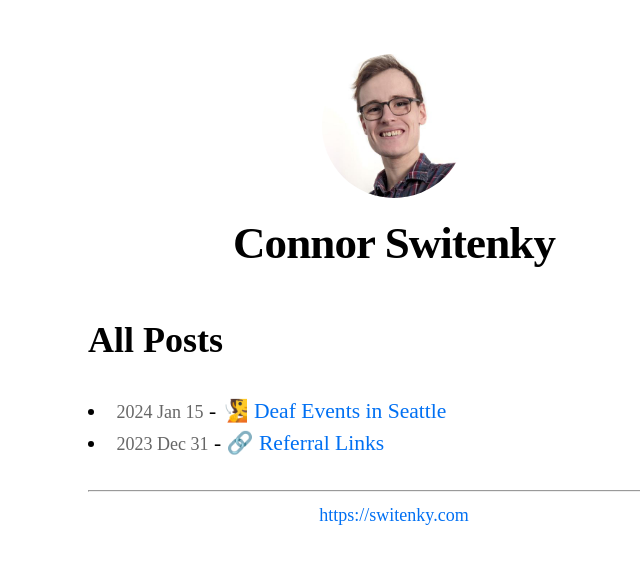
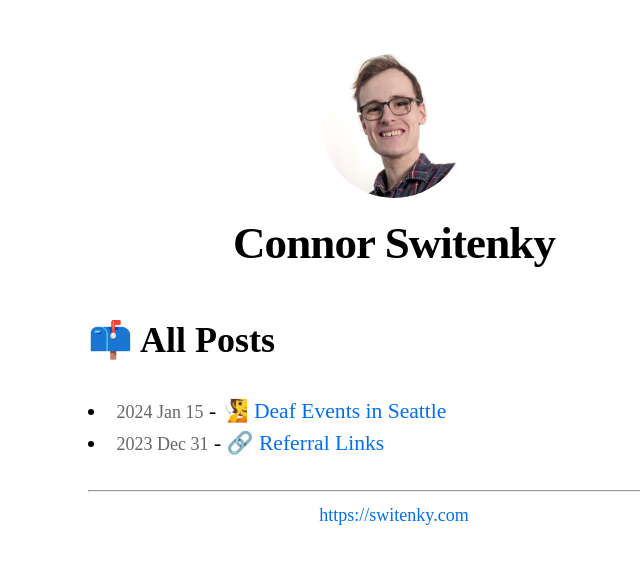
Before and after one commit to cswitenky/cswitenky, a Next.js app: page /posts in a window 1280 px wide. Shown: the top 564 px of the page, without its empty margins (246-886 px from the left). Built offline with nearby package versions, Linux system fonts and the light colour scheme.

Commit message:
added 📫 to the all posts header

```diff
--- a/pages/posts.tsx
+++ b/pages/posts.tsx
@@ -7,7 +7,7 @@ import Date from "../components/date";
 export default function Posts({ allPostsData }: any) {
   return (
     <Layout>
-      <h1>All Posts</h1>
+      <h1>📫 All Posts</h1>
       <section className={`${utilStyles.headingMd} ${utilStyles.padding1px}`}>
         {allPostsData.map(({ id, date, title }: any) => (
           <li key={id}>
```
